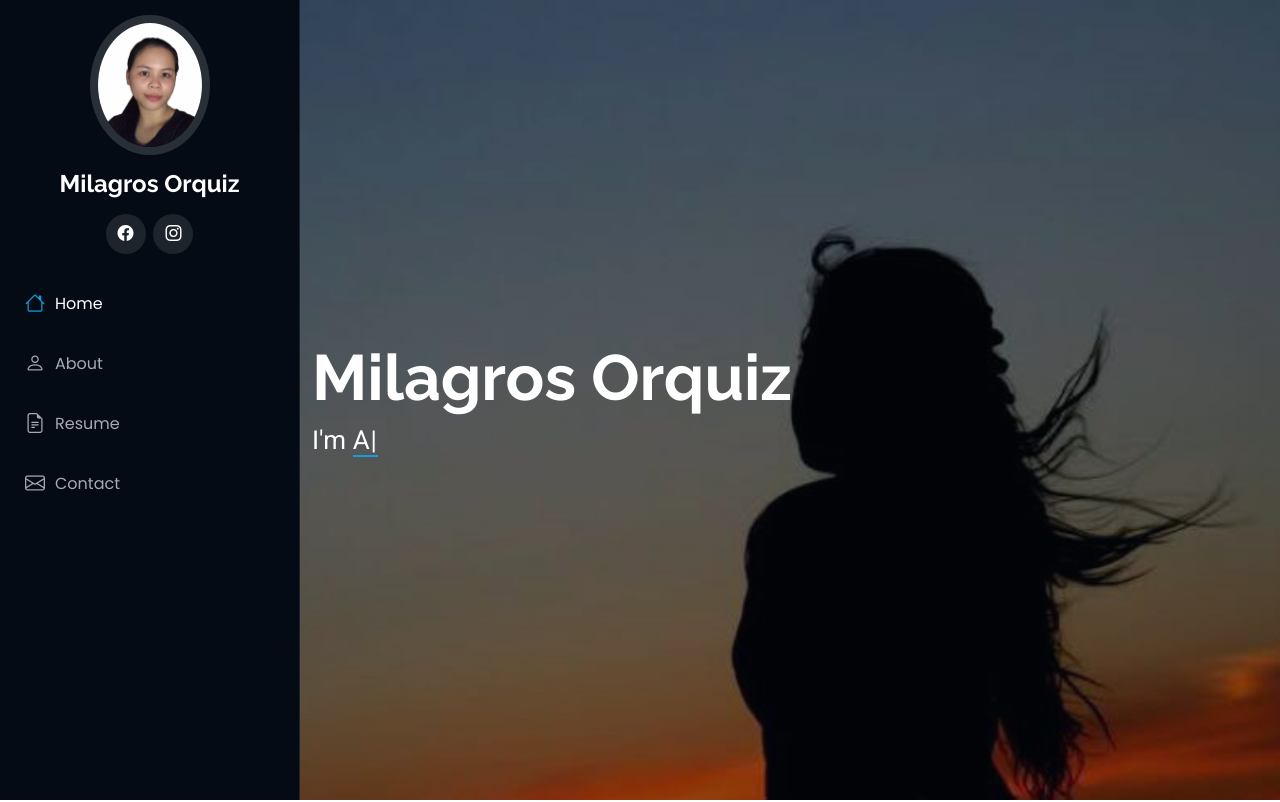
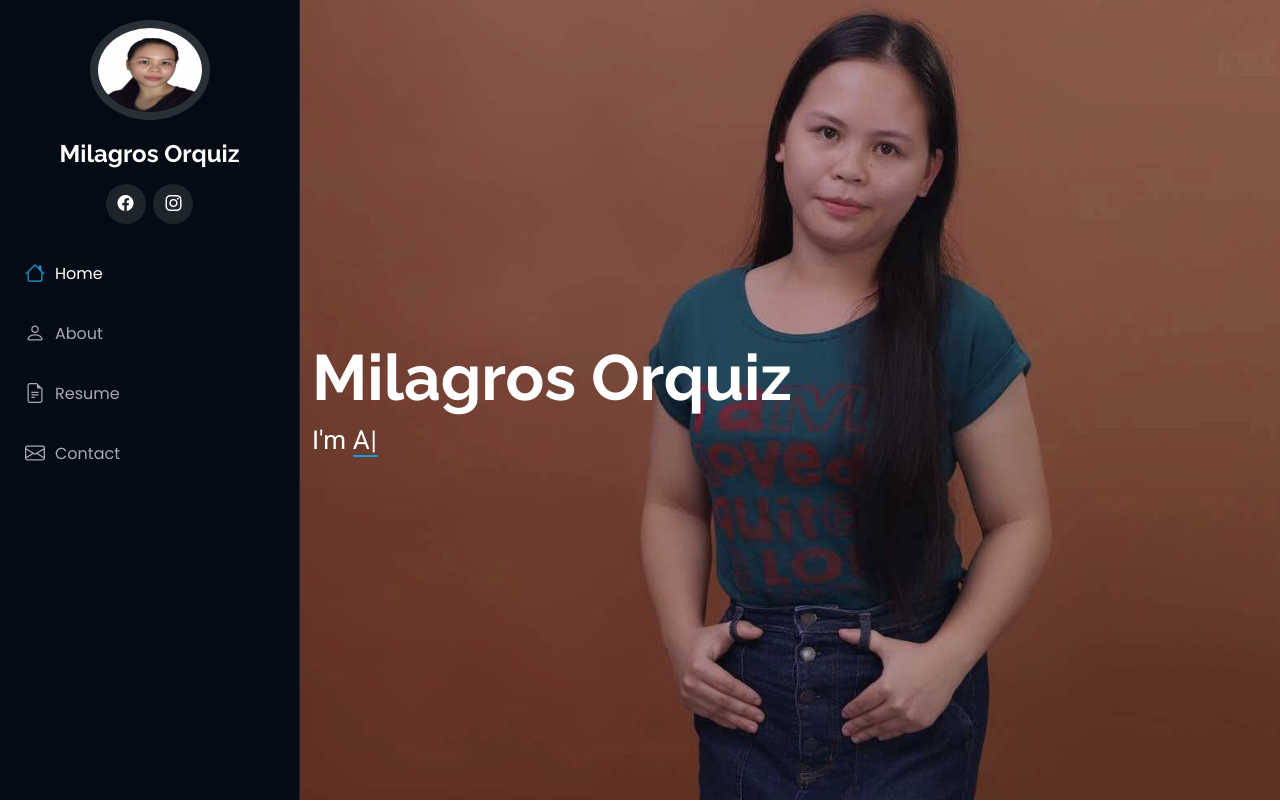
Before and after one commit to milagrosorquiz/milagrosorquiz.github.io, a plain HTML site: page index.html in a window 1280 px wide. Shown: the top 802 px of the page. Drawn offline with Linux system fonts and the light colour scheme.

Commit message:
Change the background image

```diff
--- a/assets/css/main.css
+++ b/assets/css/main.css
@@ -142,6 +142,7 @@ h6 {
 /*--------------------------------------------------------------
 # Global Header
 --------------------------------------------------------------*/
+
 .header {
   color: var(--default-color);
   background-color: var(--background-color);
@@ -158,14 +159,15 @@ h6 {
 }
 
 .header .profile-img img {
-  margin: 15px auto;
+  margin: 20px auto;
   display: block;
   width: 120px;
+  height: 100px;
   border: 8px solid color-mix(in srgb, var(--default-color), transparent 85%);
 }
 
 .header .logo {
-  line-height: 1;
+  line-height: 0;
   margin-bottom: 15px;
 }
 
--- a/index.html
+++ b/index.html
@@ -72,7 +72,7 @@
     <!-- Hero Section -->
     <section id="hero" class="hero section dark-background">
 
-      <img src="assets/img/background.jpg" alt="" data-aos="fade-in" class="">
+      <img src="assets/img/bg_3.jpg" alt="Background image" data-aos="fade-in" class="">
 
       <div class="container" data-aos="fade-up" data-aos-delay="100">
         <h2>Milagros Orquiz</h2>
```
Also changed, not shown: assets/img/bg_1.jpg (added), assets/img/bg_2.jpg (added), assets/img/bg_3.jpg (added).
